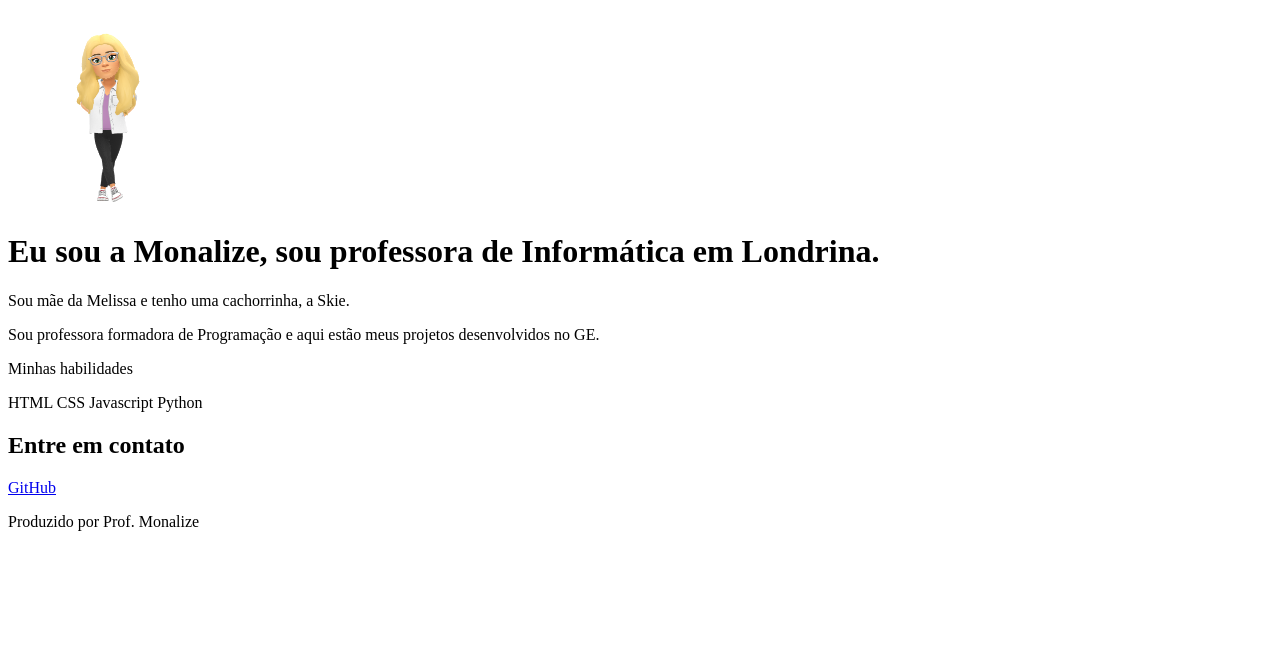
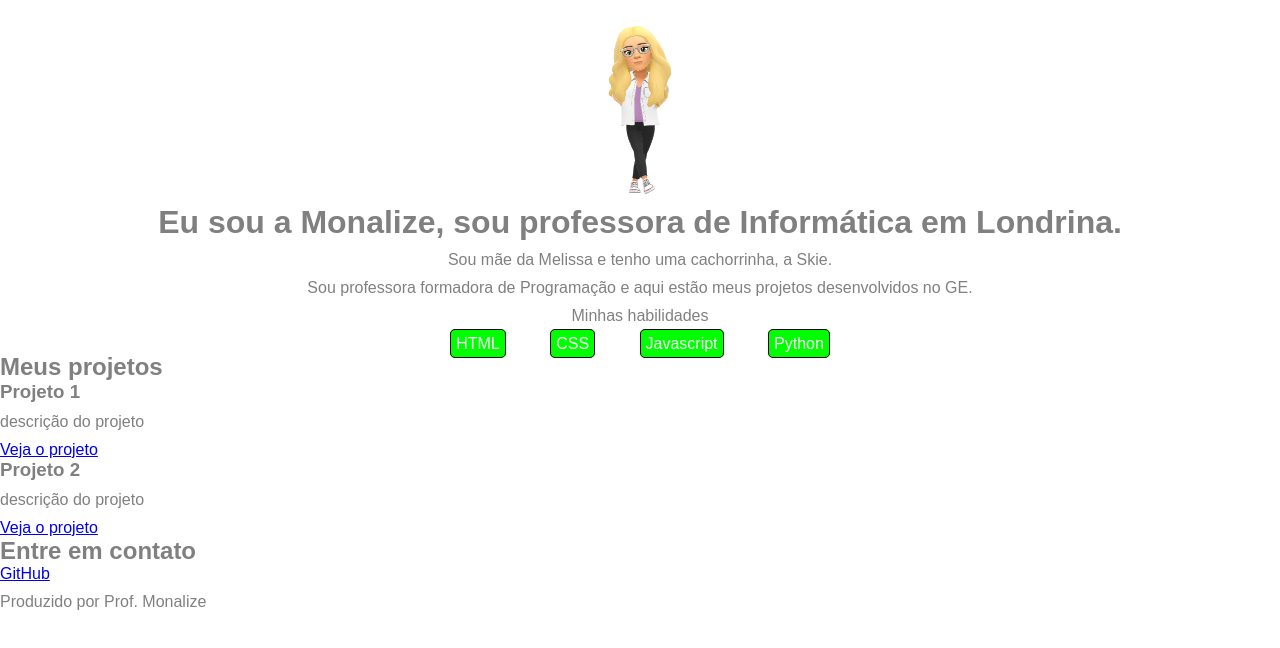
Before and after one commit to mlize08/portfolioMC, a plain HTML site: page index.html in a window 1280 px wide. Drawn offline with Linux system fonts and the light colour scheme.

Commit message:
estilo projetos

```diff
--- a/index.html
+++ b/index.html
@@ -1,25 +1,37 @@
 <!DOCTYPE html>
 <html lang="pt-br">
+
 <head>
     <meta charset="UTF-8">
     <meta name="viewport" content="width=device-width, initial-scale=1.0">
+    <link rel="stylesheet" href="style.css">
     <title>Portfólio</title>
 </head>
+
 <body>
     <header>
         <img src="./imagem/Mona_prof.png" alt="Avatar da Prof Monalize" width="200">
-    <h1> Eu sou a Monalize, sou professora de Informática em Londrina.</h1>
-    <p> Sou mãe da Melissa e tenho uma cachorrinha, a Skie.</p>
-    <p> Sou professora formadora de Programação e aqui estão meus projetos desenvolvidos no GE. </p>
-    <p> Minhas habilidades </p>
-
+        <h1> Eu sou a Monalize, sou professora de Informática em Londrina.</h1>
+        <p> Sou mãe da Melissa e tenho uma cachorrinha, a Skie.</p>
+        <p> Sou professora formadora de Programação e aqui estão meus projetos desenvolvidos no GE. </p>
+        <p> Minhas habilidades </p>
         <span> HTML</span>
         <span> CSS</span>
         <span> Javascript</span>
         <span> Python</span>
-     </header>
+    </header>
     <main>
-
+        <h2>Meus projetos</h2>
+        <div>
+            <h3> Projeto 1</h3>
+            <p>descrição do projeto</p>
+            <a href="#">Veja o projeto</a>
+        </div>
+        <div>
+            <h3>Projeto 2</h3>
+            <p>descrição do projeto</p>
+            <a href="#">Veja o projeto</a>
+        </div>
     </main>
     <footer>
         <h2> Entre em contato</h2>
@@ -28,4 +40,5 @@
     </footer>
 
 </body>
+
 </html>
--- /dev/null
+++ b/style.css
@@ -0,0 +1,27 @@
+body {
+    font-family: sans-serif;
+    color: gray;
+}
+
+header {
+    text-align: center;
+}
+
+span {
+    background-color: rgb(0, 255, 0);
+    color: white;
+    padding: 5px;
+    border: 1px solid black;
+    border-radius: 5px;
+    margin: 10px 20px;
+
+}
+
+*{
+  padding: 0;
+  margin: 0;
+}
+
+p{
+  margin: 10px 0px;
+}
```
